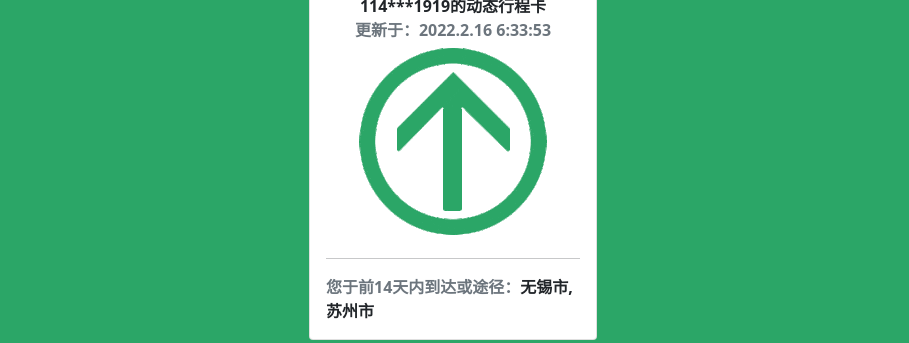
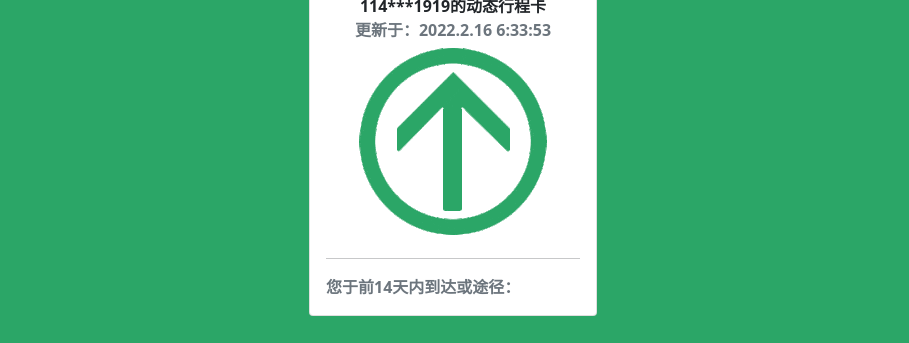
Before and after one commit to saeziae/maimai-xck, a plain HTML site: page real.html in a window 1280 px wide. Shown: the part 562-905 px from the top of the page, without its empty margins (187-1096 px from the left). Drawn offline with Linux system fonts and the light colour scheme.

Commit message:
add loc via param

```diff
--- a/real.html
+++ b/real.html
@@ -32,7 +32,7 @@
               <div style="text-align: left">
                 <strong
                   ><span class="text-muted">您于前14天内到达或途径：</span
-                  >无锡市, 苏州市</strong
+                  ><span id="loc"></span></strong
                 >
               </div>
             </div>
@@ -87,6 +87,7 @@
         +("0" + d.getMinutes()).slice(-2) +
         ":" +
         ("0" + d.getSeconds()).slice(-2);
+      document.getElementById("loc").innerHTML = window.location.search.substring(1);
     </script>
   </body>
 </html>
```
